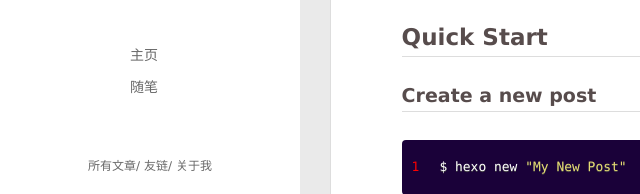
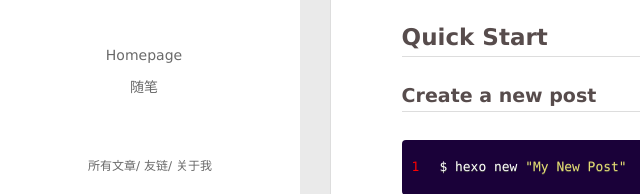
Before and after one commit to konary/github.io, a plain HTML site: page 2020/08/12/hello-world/index.html in a window 1280 px wide. Shown: the part 264-458 px from the top of the page, 0-640 px from the left. Drawn offline with Linux system fonts and the light colour scheme; some packages are replaced by stand-ins of ours; no server answers; a script that the page names is missing.

Commit message:
Site updated: 2020-08-12 22:16:27

```diff
--- a/2020/08/12/hello-world/index.html
+++ b/2020/08/12/hello-world/index.html
@@ -73,7 +73,7 @@
 		<nav class="header-menu">
 			<ul>
 
-				<li><a href="/" target="_blank">主页</a></li>
+				<li><a href="/" target="_blank">Homepage</a></li>
 
 				<li><a href="/tags/%E9%9A%8F%E7%AC%94/" target="_blank">随笔</a></li>
 
@@ -163,7 +163,7 @@
 				<ul style="width: 50%">
 
 
-					<li style="width: 50%"><a href="/">主页</a></li>
+					<li style="width: 50%"><a href="/">Homepage</a></li>
 
 					<li style="width: 50%"><a href="/tags/%E9%9A%8F%E7%AC%94/">随笔</a></li>
 
```
Also changed, not shown: archives/2020/08/index.html (+2 -2 lines), archives/2020/index.html (+2 -2 lines), archives/index.html (+2 -2 lines), index.html (+2 -2 lines).
